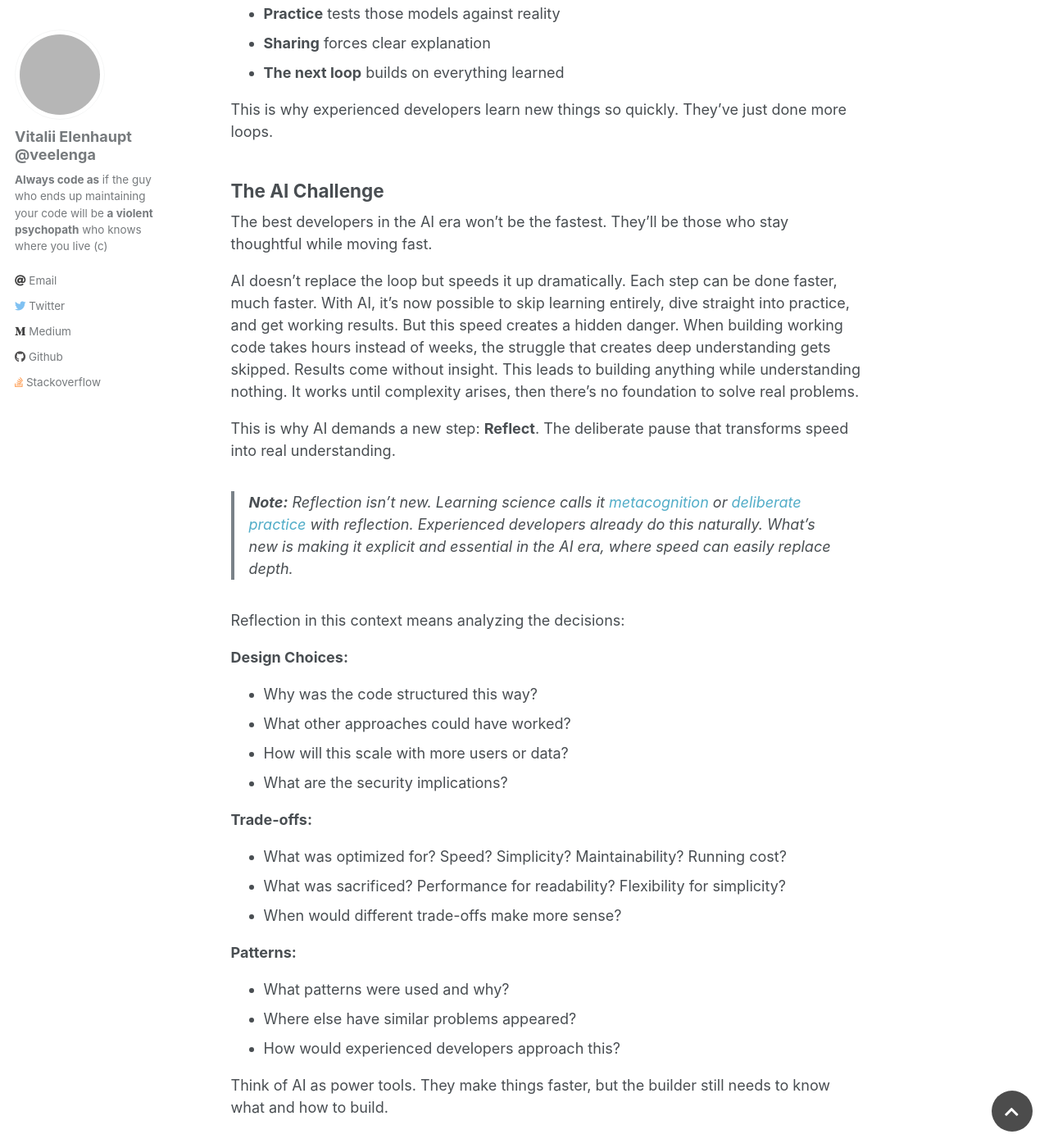
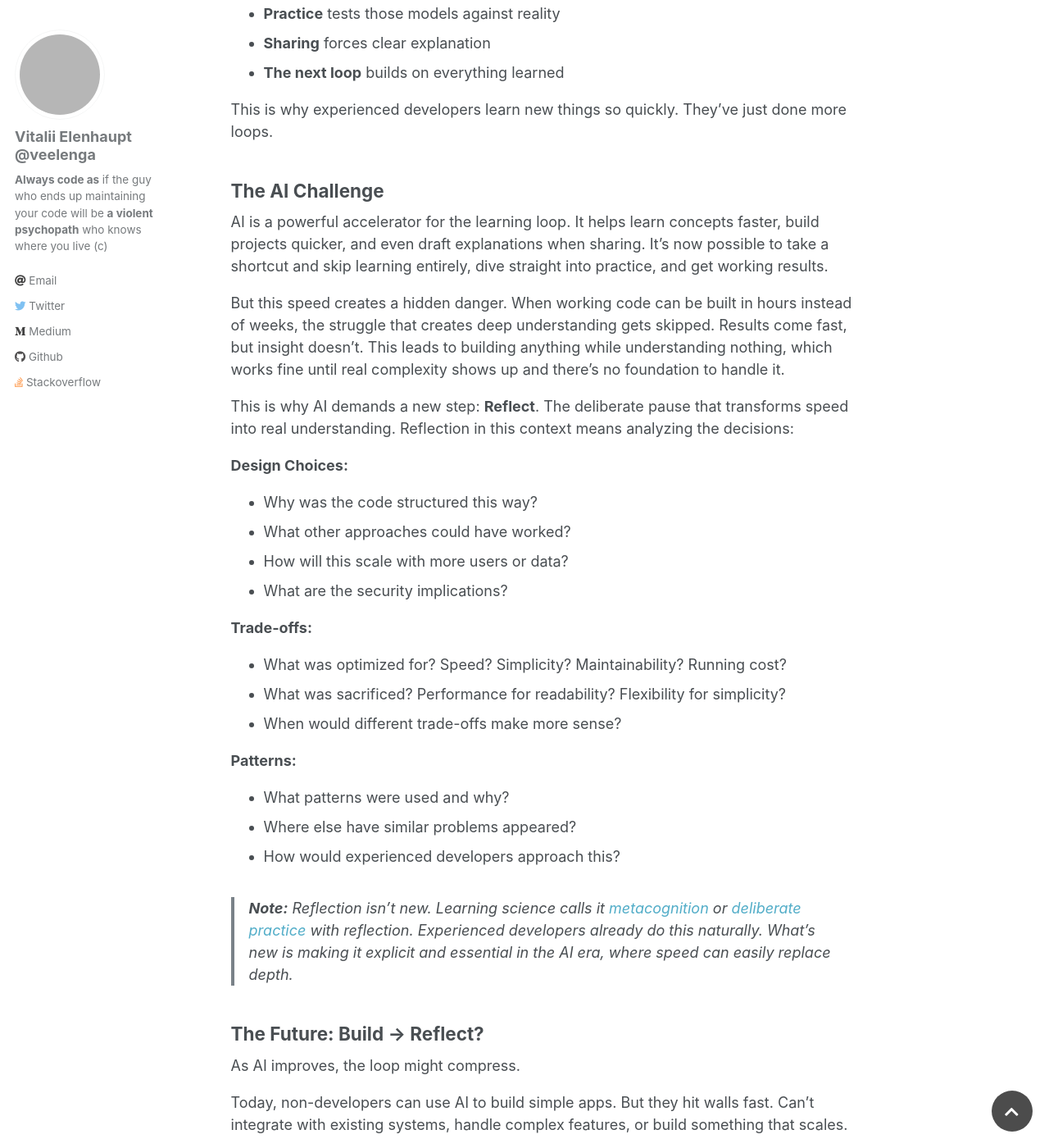
Before and after one commit to veelenga/veelenga.github.io, a Jekyll site: the page built from _posts/2025-10-05-the-learning-loop.markdown, in a window 1280 px wide and 1400 px high, scrolled down 1821 px. Shown: the whole window at 82% size. Built offline with Jekyll 4.4.1, drawn with Linux system fonts in a browser that asks for light colours; comment, search, counter and statistics services are not loaded; some of the changed text lies outside the part shown; grey boxes are pictures that could not be loaded.

Commit message:
Improve wording

```diff
--- a/_posts/2025-10-05-the-learning-loop.markdown
+++ b/_posts/2025-10-05-the-learning-loop.markdown
@@ -18,16 +18,16 @@ This is how our brains naturally and effectively build skills.
 
 ![Learning Loop Diagram](/images/learning-loop/diagram.svg)
 
-### Step 1: Learn
+### Learn
 
-Learning is gathering information. The key is learning what's needed, when it's needed.
+The key to efficient learning is learning what's needed, when it's needed.
 
 - Start with the basics to get a high-level understanding first. Don't learn everything at once.
 - Learn as needed once practicing starts. Do not hesitate to skip what's not relevant yet.
 - Use whatever works best for the current stage. Official docs, videos, blogs, or books etc.
 - Go deeper with each loop.
 
-### Step 2: Practice
+### Practice
 
 Practice turns information into skill. Real understanding comes from struggling with doing.
 
@@ -37,7 +37,7 @@ Practice turns information into skill. Real understanding comes from struggling
 - Experiment and break things to see what fails and why. Understanding failure modes leads to better code.
 - Work on real projects where real constraints and real problems force real learning.
 
-### Step 3: Share
+### Share
 
 Sharing isn't just being nice. It's the best way to learn. Teaching forces messy knowledge into clear understanding.
 
@@ -64,17 +64,16 @@ This is why experienced developers learn new things so quickly. They've just don
 
 ## The AI Challenge
 
-The best developers in the AI era won't be the fastest. They'll be those who stay thoughtful while moving fast.
+AI is a powerful accelerator for the learning loop.
+It helps learn concepts faster, build projects quicker, and even draft explanations when sharing.
+It's now possible to take a shortcut and skip learning entirely, dive straight into practice, and get working results.
 
-AI doesn't replace the loop but speeds it up dramatically. Each step can be done faster, much faster.
-With AI, it's now possible to skip learning entirely, dive straight into practice, and get working results. But this speed creates a hidden danger.
-When building working code takes hours instead of weeks, the struggle that creates deep understanding gets skipped. Results come without insight.
-This leads to building anything while understanding nothing. It works until complexity arises, then there's no foundation to solve real problems.
+But this speed creates a hidden danger.
+When working code can be built in hours instead of weeks, the struggle that creates deep understanding gets skipped.
+Results come fast, but insight doesn't.
+This leads to building anything while understanding nothing, which works fine until real complexity shows up and there's no foundation to handle it.
 
 This is why AI demands a new step: **Reflect**. The deliberate pause that transforms speed into real understanding.
-
-> **Note:** Reflection isn't new. Learning science calls it [metacognition](https://en.wikipedia.org/wiki/Metacognition) or [deliberate practice](https://en.wikipedia.org/wiki/Practice_(learning_method)#Deliberate_practice) with reflection. Experienced developers already do this naturally. What's new is making it explicit and essential in the AI era, where speed can easily replace depth.
-
 Reflection in this context means analyzing the decisions:
 
 **Design Choices:**
@@ -93,7 +92,7 @@ Reflection in this context means analyzing the decisions:
 - Where else have similar problems appeared?
 - How would experienced developers approach this?
 
-Think of AI as power tools. They make things faster, but the builder still needs to know what and how to build.
+> **Note:** Reflection isn't new. Learning science calls it [metacognition](https://en.wikipedia.org/wiki/Metacognition) or [deliberate practice](https://en.wikipedia.org/wiki/Practice_(learning_method)#Deliberate_practice) with reflection. Experienced developers already do this naturally. What's new is making it explicit and essential in the AI era, where speed can easily replace depth.
 
 ## The Future: Build → Reflect?
 
```
